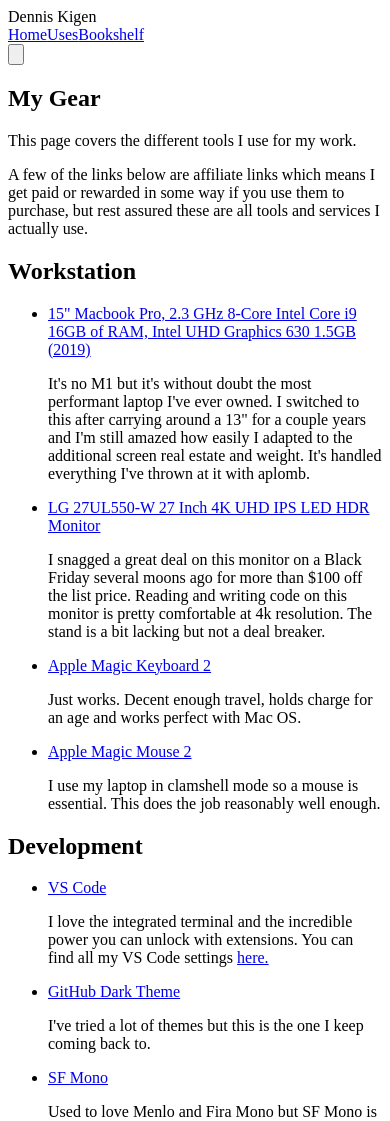
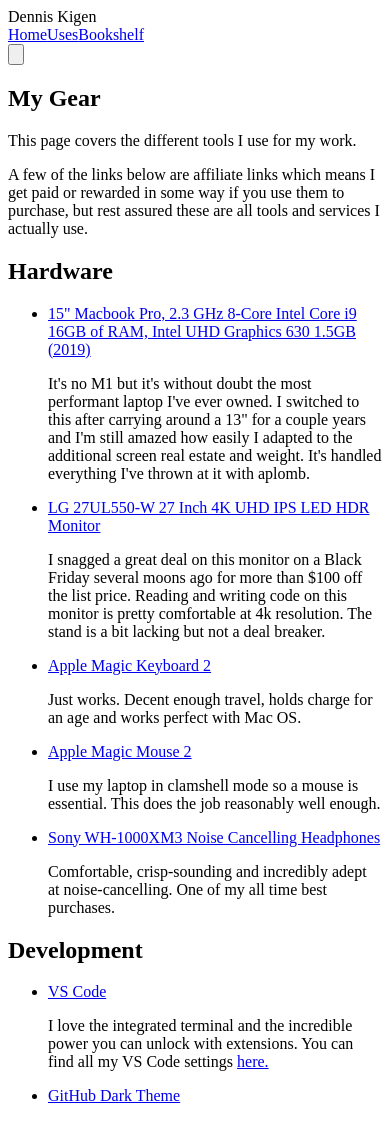
Before and after one commit to denniskigen/denniskigen.com, a Next.js app: page /uses in a window 390 px wide. Shown: the top 1121 px of the page. Built offline with nearby package versions, Linux system fonts and the light colour scheme.

Commit message:
Update uses page - add NC headphones

```diff
--- a/pages/uses.js
+++ b/pages/uses.js
@@ -19,7 +19,7 @@ export default function Uses() {
         <div className="mt-6 space-y-10 text-gray-700">
           <div>
             <h2 className="text-xl text-black font-bold dark:text-white">
-              Workstation
+              Hardware
             </h2>
             <ul className="mt-4 space-y-6 pl-5 list-disc dark:text-gray-400">
               <li className="space-y-2">
@@ -83,6 +83,20 @@ export default function Uses() {
                 <p>
                   I use my laptop in clamshell mode so a mouse is essential.
                   This does the job reasonably well enough.
+                </p>
+              </li>
+              <li className="space-y-2">
+                <p className="font-medium">
+                  <ExternalLink
+                    href="https://www.amazon.com/gp/product/B07H2DBFQZ/ref=as_li_qf_asin_il_tl?ie=UTF8&tag=denniskigen-20&creative=9325&linkCode=as2&creativeASIN=B07H2DBFQZ&linkId=004d2fdee5b27c381a6ab039a2ed4e63"
+                    styles="underline text-black dark:text-gray-300"
+                  >
+                    Sony WH-1000XM3 Noise Cancelling Headphones
+                  </ExternalLink>
+                </p>
+                <p>
+                  Comfortable, crisp-sounding and incredibly adept at
+                  noise-cancelling. One of my all time best purchases.
                 </p>
               </li>
             </ul>
```
